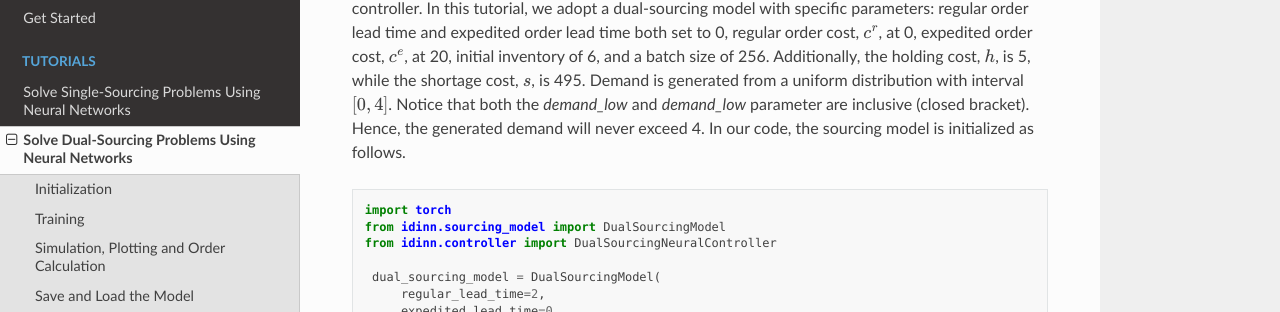
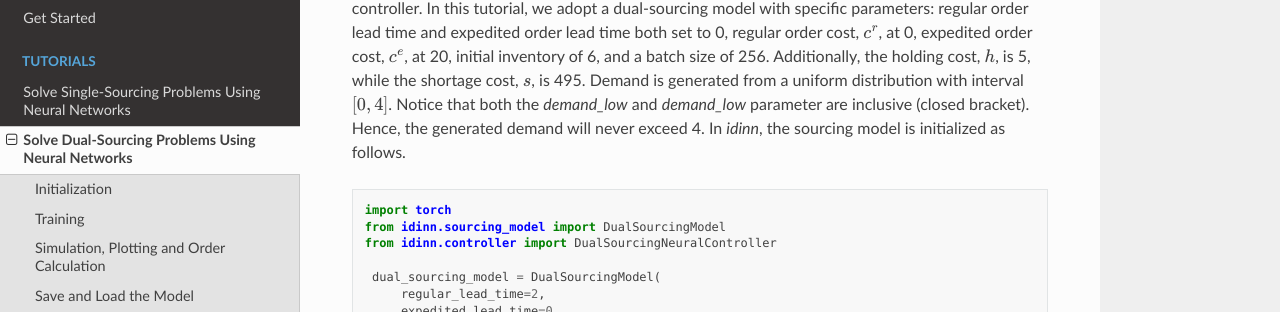
Before and after one commit to iewaij/idinn-streamlit, a Sphinx documentation site: the page built from docs/tutorials/dual.rst, in a window 1280 px wide and 900 px high, scrolled down 333 px. Shown: the part 163-475 px from the top of the window. Built offline with Sphinx 7.4.7 and the Read the Docs theme 2.0.0, drawn with Linux system fonts in a browser that asks for light colours.

Commit message:
Update file dual.rst

```diff
--- a/docs/tutorials/dual.rst
+++ b/docs/tutorials/dual.rst
@@ -6,7 +6,7 @@ Dual-sourcing problems are similar to single-sourcing problems but are more intr
 Initialization
 --------------
 
-To address dual-sourcing problems, we employ two main classes: `DualSourcingModel` and `DualSourcingNeuralController`, responsible for setting up the sourcing model and its corresponding controller. In this tutorial, we adopt a dual-sourcing model with specific parameters: regular order lead time and expedited order lead time both set to 0, regular order cost, :math:`c^r`, at 0, expedited order cost, :math:`c^e`, at 20, initial inventory of 6, and a batch size of 256. Additionally, the holding cost, :math:`h`, is 5, while the shortage cost, :math:`s`, is 495. Demand is generated from a uniform distribution with interval :math:`[0, 4]`. Notice that both the `demand_low` and `demand_low` parameter are inclusive (closed bracket). Hence, the generated demand will never exceed 4. In our code, the sourcing model is initialized as follows.
+To address dual-sourcing problems, we employ two main classes: `DualSourcingModel` and `DualSourcingNeuralController`, responsible for setting up the sourcing model and its corresponding controller. In this tutorial, we adopt a dual-sourcing model with specific parameters: regular order lead time and expedited order lead time both set to 0, regular order cost, :math:`c^r`, at 0, expedited order cost, :math:`c^e`, at 20, initial inventory of 6, and a batch size of 256. Additionally, the holding cost, :math:`h`, is 5, while the shortage cost, :math:`s`, is 495. Demand is generated from a uniform distribution with interval :math:`[0, 4]`. Notice that both the `demand_low` and `demand_low` parameter are inclusive (closed bracket). Hence, the generated demand will never exceed 4. In `idinn`, the sourcing model is initialized as follows.
 
 .. code-block:: python
 
```
